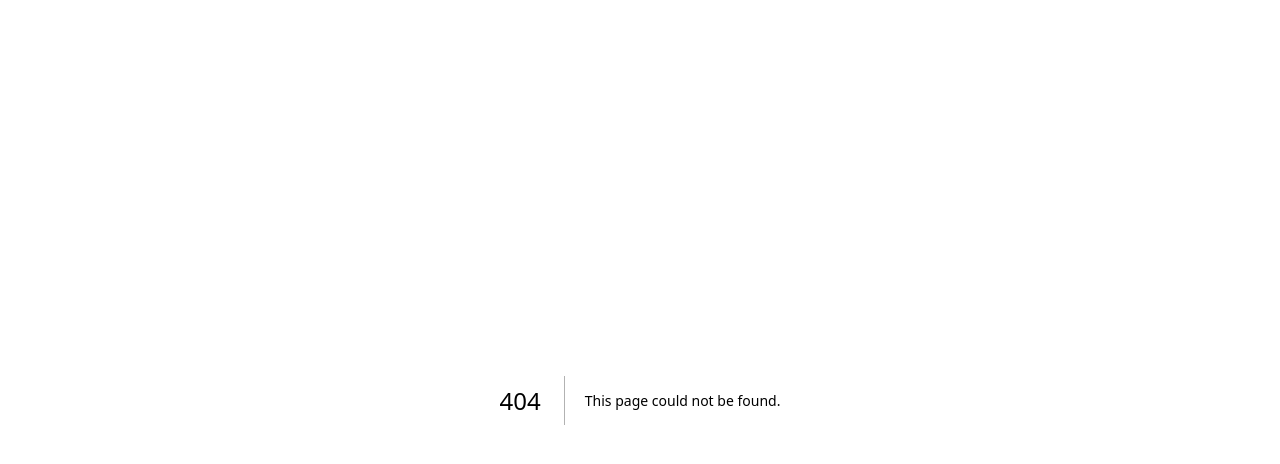
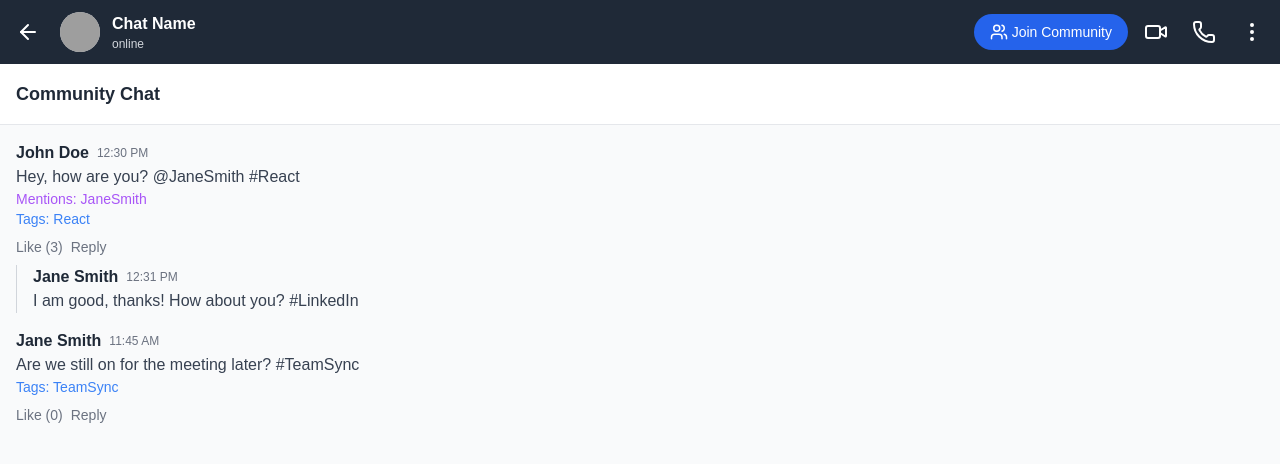
Before and after one commit to Tanaka878/CommunityForumApp, a Next.js app: page /components/ChatLayout in a window 1280 px wide. Before the commit this address had no page. Shown: the top 464 px of the page. Built offline with nearby package versions, Linux system fonts and the light colour scheme; grey boxes are pictures that could not be loaded.

Commit message:
creating ChatLayout component

```diff
--- a/src/app/components/ChatData/Post.tsx
+++ b/src/app/components/ChatData/Post.tsx
@@ -44,7 +44,7 @@ const initialMessages: Message[] = [
   },
 ];
 
-const ChatPage: React.FC = () => {
+const ChatArea: React.FC = () => {
   const [messages, setMessages] = useState<Message[]>(initialMessages);
   const [newMessage, setNewMessage] = useState<string>('');
   const [suggestions, setSuggestions] = useState<string[]>([]); // Mentions dropdown
@@ -229,4 +229,4 @@ const ChatPage: React.FC = () => {
   );
 };
 
-export default ChatPage;
+export default ChatArea;
--- /dev/null
+++ b/src/app/components/ChatLayout/page.tsx
@@ -0,0 +1,20 @@
+'use client'
+import ChatArea from '../ChatData/Post';
+import ChatNavBar from '../ChatNavBar/page';
+
+
+const ChatLayout = () => {
+  return (
+    <div className="flex flex-col h-screen">
+      {/* Navigation Bar */}
+      <ChatNavBar />
+
+      {/* Chat Area */}
+      <div className="flex-1 overflow-hidden">
+        <ChatArea/>
+      </div>
+    </div>
+  );
+};
+
+export default ChatLayout;
--- a/src/app/components/ChatNavBar/page.tsx
+++ b/src/app/components/ChatNavBar/page.tsx
@@ -1,7 +1,15 @@
-import React from 'react';
-import { ArrowLeft, MoreVertical, Phone, Video } from 'lucide-react';
+'use client'
+import React, { useState } from 'react';
+import { ArrowLeft, MoreVertical, Phone, Video, Users } from 'lucide-react';
 
 const ChatNavBar = () => {
+  const [isJoined, setIsJoined] = useState(false);
+
+  const handleJoin = () => {
+    setIsJoined(true);
+    // Here you would typically make an API call to update the user's membership status
+  };
+
   return (
     <div className="flex items-center justify-between bg-gray-800 text-white p-2 h-16">
       {/* Left section with back button and profile */}
@@ -30,6 +38,15 @@ const ChatNavBar = () => {
 
       {/* Right section with action buttons */}
       <div className="flex items-center space-x-2">
+        {!isJoined && (
+          <button
+            onClick={handleJoin}
+            className="flex items-center space-x-1 px-4 py-2 bg-blue-600 hover:bg-blue-700 rounded-full transition-colors"
+          >
+            <Users size={18} />
+            <span className="text-sm">Join Community</span>
+          </button>
+        )}
         <button className="p-2 hover:bg-gray-700 rounded-full">
           <Video size={24} />
         </button>
```
